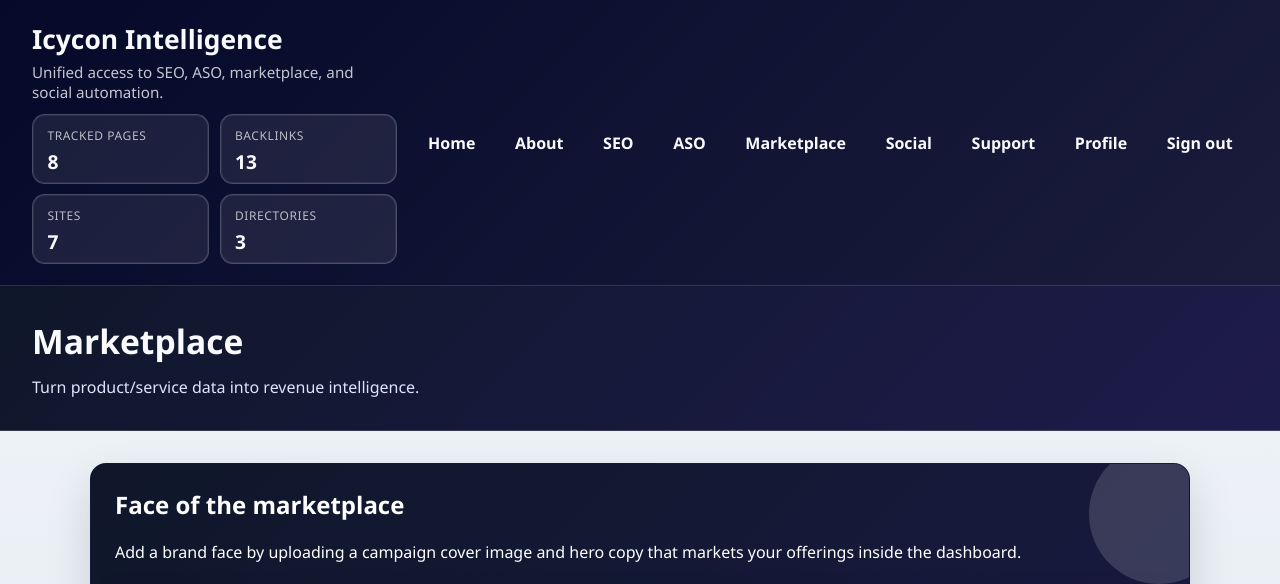
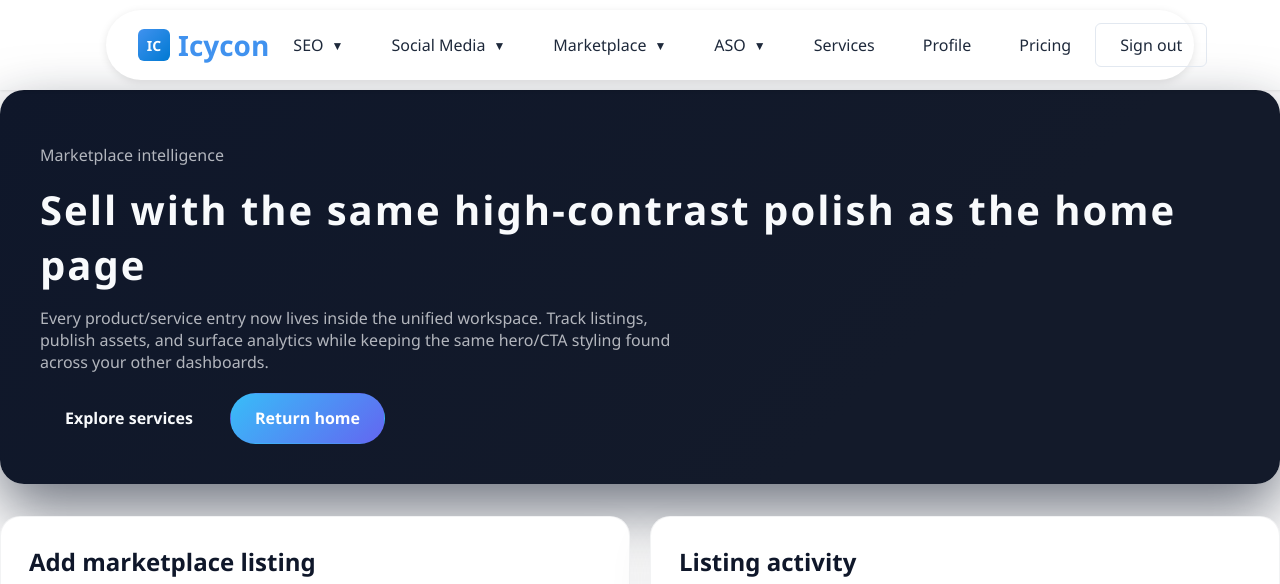
Before and after one commit to theomarutla-commits/icycon, a Django app: page /marketplace/dashboard/ in a window 1280 px wide. Shown: the top 584 px of the page. Run offline with Django 4.2, Linux system fonts and the light colour scheme; a user stored in the database is signed in; data comes from the database, SQL or seed files in the repository; both versions use the stored data as it was after the commit; tables that the repository leaves empty hold one stand-in row (values such as "Sample post").

Commit message:
final-changes-to-face-before-meet

```diff
--- /dev/null
+++ b/accounts/management/__init__.py
@@ -0,0 +1 @@
+"""Management utilities for the accounts app."""
--- /dev/null
+++ b/accounts/management/commands/__init__.py
@@ -0,0 +1 @@
+"""Management commands provided by the accounts app."""
--- a/marketplace/templates/marketplace/dashboard.html
+++ b/marketplace/templates/marketplace/dashboard.html
@@ -1,281 +1,257 @@
-<!DOCTYPE html>
-<html lang="en">
-  <head>
-    <meta charset="utf-8" />
-    <meta name="viewport" content="width=device-width, initial-scale=1" />
-    <title>Marketplace</title>
-    <script crossorigin src="https://unpkg.com/react@18/umd/react.development.js"></script>
-    <script crossorigin src="https://unpkg.com/react-dom@18/umd/react-dom.development.js"></script>
-    <script src="https://unpkg.com/@babel/standalone/babel.min.js"></script>
+{% extends 'accounts/base.html' %}
+{% load static %}
+
+{% block title %}Marketplace Intelligence{% endblock %}
+
+{% block extra_css %}
 <style>
-      :root {
-        font-family: 'Segoe UI', system-ui, sans-serif;
-        background: #f1f5f9;
-        color: #0f172a;
-      }
-
-      body {
-        margin: 0;
-        min-height: 100vh;
-        background: linear-gradient(180deg, #f1f5f9, #e2e8f0);
-      }
-
   .marketplace-hero {
-        background: linear-gradient(135deg, #0f172a, #1e1b4b);
+    background: linear-gradient(135deg, #0f172a, #131a2a 70%);
+    border-radius: 1.5rem;
+    padding: 2.5rem;
     color: #f8fafc;
-        padding: 2rem;
-        border-bottom: 1px solid rgba(248, 250, 252, 0.15);
-        display: flex;
-        align-items: center;
-        justify-content: space-between;
-        flex-wrap: wrap;
-        gap: 1rem;
+    box-shadow: 0 25px 60px rgba(15, 23, 42, 0.6);
+    margin-bottom: 2rem;
   }
 
   .marketplace-hero h1 {
     margin: 0;
-        font-size: 2.1rem;
+    font-size: 2.5rem;
+    letter-spacing: 0.05em;
   }
 
   .marketplace-hero p {
-        margin: 0.75rem 0 0;
-        color: #dbe4ff;
-        max-width: 600px;
+    color: rgba(248, 250, 252, 0.7);
+    max-width: 640px;
+    margin-top: 0.9rem;
   }
 
-      @media (max-width: 720px) {
-        .marketplace-hero {
-          justify-content: center;
-          text-align: center;
-        }
-      }
-      main {
-        padding: 2rem;
+  .cta-row {
+    margin-top: 1.25rem;
+    display: flex;
+    flex-wrap: wrap;
+    gap: 0.75rem;
   }
 
-      .marketplace {
+  .cta-row .cta-btn {
+    border-radius: 999px;
+    padding: 0.85rem 1.5rem;
+    text-decoration: none;
+    font-weight: 600;
+    border: 1px solid transparent;
+  }
+
+  .cta-primary {
+    background: linear-gradient(135deg, #38bdf8, #6366f1);
+    color: #fff;
+  }
+
+  .cta-secondary {
+    border-color: rgba(248, 250, 252, 0.5);
+    color: #f8fafc;
+  }
+
+  .panel-grid {
     display: grid;
     grid-template-columns: repeat(auto-fit, minmax(280px, 1fr));
-        gap: 1rem;
+    gap: 1.25rem;
+    margin-bottom: 2rem;
   }
 
-      .card {
-        background: #ffffff;
-        border-radius: 1rem;
-        padding: 1.5rem;
-        box-shadow: 0 20px 45px rgba(15, 23, 42, 0.15);
-        border: 1px solid rgba(15, 23, 42, 0.08);
+  .panel {
+    background: #fff;
+    border-radius: 1.25rem;
+    padding: 1.75rem;
+    box-shadow: 0 20px 45px rgba(15, 23, 42, 0.08);
+    border: 1px solid rgba(15, 23, 42, 0.05);
   }
 
-      h2 {
+  .panel h2 {
     margin-top: 0;
+    margin-bottom: 0.75rem;
   }
 
-      label {
-        font-size: 0.9rem;
-        font-weight: 600;
-        margin-bottom: 0.3rem;
-        display: block;
+  .panel input,
+  .panel textarea,
+  .panel select {
+    width: 100%;
+    border-radius: 0.8rem;
+    border: 1px solid rgba(15, 23, 42, 0.2);
+    padding: 0.75rem 1rem;
+    margin-bottom: 0.85rem;
+    font-size: 0.95rem;
   }
 
-      input,
-      textarea,
-      select {
-        width: 100%;
-        border-radius: 0.65rem;
-        border: 1px solid #cbd5f5;
-        padding: 0.65rem;
-        margin-bottom: 0.8rem;
-        background: #f8fafc;
+  .panel textarea {
+    min-height: 100px;
   }
 
-      textarea {
-        min-height: 90px;
-      }
-
-      button {
-        background: #6366f1;
-        color: white;
+  .panel button {
     border: none;
-        padding: 0.7rem 1.3rem;
-        border-radius: 0.75rem;
+    border-radius: 999px;
+    padding: 0.85rem 1.5rem;
+    background: linear-gradient(135deg, #38bdf8, #6366f1);
+    color: #fff;
     font-weight: 700;
     cursor: pointer;
   }
 
-      button:disabled {
-        opacity: 0.5;
-        cursor: not-allowed;
-      }
-
-      ul {
+  .listing-feed {
     list-style: none;
+    margin: 0;
     padding: 0;
-        margin: 0;
     display: flex;
     flex-direction: column;
     gap: 0.75rem;
   }
 
-      li {
-        padding-bottom: 0.5rem;
-        border-bottom: 1px solid #e2e8f0;
+  .listing-feed li {
+    border: 1px solid rgba(15, 23, 42, 0.08);
+    padding: 0.85rem 1rem;
+    border-radius: 0.85rem;
+    background: rgba(244, 248, 255, 0.75);
+  }
+
+  .listing-feed strong {
+    display: block;
   }
 
   .status {
+    font-size: 0.9rem;
     color: #0f172a;
-        font-size: 0.85rem;
+  }
+
+  .status.error {
+    color: #ef4444;
   }
 </style>
-  </head>
-  <body>
-    {% include 'shared/dashboard_header.html' %}
+{% endblock %}
+
+{% block content %}
 <section class="marketplace-hero">
-      <div>
-        <h1>Marketplace</h1>
-        <p>Turn product/service data into revenue intelligence.</p>
+  <p class="eyebrow">Marketplace intelligence</p>
+  <h1>Sell with the same high-contrast polish as the home page</h1>
+  <p>Every product/service entry now lives inside the unified workspace. Track listings, publish assets, and surface analytics while keeping the same hero/CTA styling found across your other dashboards.</p>
+  <div class="cta-row">
+    <a href="{% url 'accounts:services' %}" class="cta-btn cta-secondary">Explore services</a>
+    <a href="{% url 'accounts:home' %}" class="cta-btn cta-primary">Return home</a>
   </div>
 </section>
-    <section style="margin:2rem auto;max-width:1100px;display:grid;grid-template-columns:repeat(auto-fit,minmax(280px,1fr));gap:1rem;">
-      <article class="card" style="background:linear-gradient(135deg,#0f172a,#1e1b4b);color:#fff;position:relative;overflow:hidden;">
-        <div style="position:absolute;right:-40px;top:-20px;width:140px;height:140px;border-radius:50%;background:rgba(248,250,252,0.15);"></div>
-        <div>
-          <h2>Face of the marketplace</h2>
-          <p>Add a brand face by uploading a campaign cover image and hero copy that markets your offerings inside the dashboard.</p>
+
+<div class="panel-grid">
+  <section class="panel">
+    <h2>Add marketplace listing</h2>
+    <label for="listing-name">Name</label>
+    <input id="listing-name" type="text" placeholder="Product or service name" />
+    <label for="listing-kind">Kind</label>
+    <select id="listing-kind">
+      <option value="product">Product</option>
+      <option value="service">Service</option>
+    </select>
+    <label for="listing-price">Price</label>
+    <input id="listing-price" type="text" placeholder="49.00" />
+    <label for="listing-description">Description</label>
+    <textarea id="listing-description" placeholder="Describe the value proposition"></textarea>
+    <button id="save-listing-btn">Save listing</button>
+    <p class="status" id="listing-status"></p>
+  </section>
+  <section class="panel">
+    <h2>Listing activity</h2>
+    <ul class="listing-feed" id="listing-feed"></ul>
+    <p class="status" id="feed-status"></p>
+  </section>
 </div>
-        <div style="margin-top:1.5rem;">
-          <img src="https://images.unsplash.com/photo-1521572163474-6864f9cf17ab?auto=format&fit=crop&w=400&q=80" alt="Campaign hero" style="width:100%;border-radius:0.85rem;box-shadow:0 10px 25px rgba(15,23,42,0.35);" />
+
+<section class="panel">
+  <h2>Revenue snapshot</h2>
+  <p>Monthly revenue, conversion lift, and listing coverage metrics display here once you seed the dummy data.</p>
+  <div class="cta-row">
+    <a href="{% url 'ico:dashboard' %}" class="cta-btn cta-secondary">Launch SEO dashboard</a>
+    <a href="{% url 'aso:dashboard' %}" class="cta-btn cta-primary">Open ASO overview</a>
   </div>
-      </article>
 </section>
-    <main>
-      <div id="marketplace-app"></div>
-    </main>
+{% endblock %}
 
-    {% verbatim %}
-    <script type="text/babel">
-      const { useState, useEffect } = React;
+{% block extra_js %}
+<script>
   const ROOT = '/marketplace/api/products/';
 
-      function MarketplaceApp() {
-        const [products, setProducts] = useState([]);
-        const [form, setForm] = useState({
-          name: '',
-          kind: 'product',
-          price: '',
-          description: '',
-        });
-        const [status, setStatus] = useState('');
-        const [busy, setBusy] = useState(false);
+  const listingStatus = document.getElementById('listing-status');
+  const feedStatus = document.getElementById('feed-status');
+  const listingFeed = document.getElementById('listing-feed');
+  const listingBtn = document.getElementById('save-listing-btn');
 
-        const loadProducts = () =>
+  const fetchListings = () =>
     fetch(ROOT)
-            .then((response) => response.json())
-            .then((data) => setProducts(data.products || []))
-            .catch(() => setStatus('Unable to load entries.'));
-
-        useEffect(() => {
-          loadProducts();
-        }, []);
-
-        const handleCreate = () => {
-          if (!form.name || !form.price) {
-            setStatus('Name and price are required.');
+      .then((res) => res.json())
+      .then((data) => {
+        const products = data.products || [];
+        if (!products.length) {
+          listingFeed.innerHTML = '<li>No listings yet.</li>';
+          feedStatus.textContent = '';
           return;
         }
-          setBusy(true);
+        listingFeed.innerHTML = products
+          .map(
+            (product) => `
+              <li>
+                <strong>${product.name}</strong>
+                <span>${product.kind} · $${product.price}</span>
+              </li>
+            `,
+          )
+          .join('');
+        feedStatus.textContent = `${products.length} listing${products.length === 1 ? '' : 's'} available`;
+      })
+      .catch(() => {
+        listingFeed.innerHTML = '<li>Unable to load listings.</li>';
+        feedStatus.textContent = 'Refresh the page to try again.';
+      });
+
+  const getCsrf = () => document.cookie.match(/csrftoken=([^;]+)/)?.[1] || '';
+
+  listingBtn.addEventListener('click', () => {
+    listingStatus.textContent = '';
+    const payload = {
+      name: document.getElementById('listing-name').value,
+      kind: document.getElementById('listing-kind').value,
+      price: document.getElementById('listing-price').value,
+      description: document.getElementById('listing-description').value,
+    };
+    if (!payload.name || !payload.price) {
+      listingStatus.textContent = 'Name and price are required.';
+      return;
+    }
+    listingBtn.disabled = true;
     fetch(ROOT, {
       method: 'POST',
       headers: {
         'Content-Type': 'application/json',
-              'X-CSRFToken': document.cookie.match(/csrftoken=([^;]+)/)?.[1] || '',
+        'X-CSRFToken': getCsrf(),
       },
-            body: JSON.stringify(form),
+      body: JSON.stringify(payload),
     })
-            .then((response) => {
-              if (!response.ok) throw new Error('Failed');
-              return response.json();
+      .then((res) => {
+        if (!res.ok) throw new Error('Failed to save listing.');
+        return res.json();
       })
       .then(() => {
-              setForm({ name: '', kind: 'product', price: '', description: '' });
-              loadProducts();
+        document.getElementById('listing-name').value = '';
+        document.getElementById('listing-price').value = '';
+        document.getElementById('listing-description').value = '';
+        listingStatus.textContent = 'Listing saved.';
+        fetchListings();
       })
-            .catch(() => setStatus('Unable to save item.'))
-            .finally(() => setBusy(false));
-        };
+      .catch(() => {
+        listingStatus.textContent = 'Unable to save listing.';
+      })
+      .finally(() => {
+        listingBtn.disabled = false;
+      });
+  });
 
-        const totalRevenue = products.reduce((sum, product) => sum + parseFloat(product.revenue || 0), 0);
-        const highest = products.reduce((best, product) => {
-          if (!best || parseFloat(product.revenue || 0) > parseFloat(best.revenue || 0)) {
-            return product;
-          }
-          return best;
-        }, null);
-
-        return (
-          <>
-            <section className="card" style={{ margin: '0 0 1rem 0' }}>
-              <h2>Performance recap</h2>
-              <p className="status">
-                {products.length
-                  ? `${products.length} items · $${totalRevenue.toFixed(2)} total revenue`
-                  : 'No products tracked yet.'}
-              </p>
-              {highest && (
-                <p>
-                  Top performer: <strong>{highest.name}</strong> · Revenue: ${highest.revenue} · Sales: {highest.sales_count}
-                </p>
-              )}
-            </section>
-            <div className="marketplace">
-            <section className="card">
-              <h2>Create product/service</h2>
-              <label>Name</label>
-              <input value={form.name} onChange={(e) => setForm({ ...form, name: e.target.value })} />
-              <label>Kind</label>
-              <select value={form.kind} onChange={(e) => setForm({ ...form, kind: e.target.value })}>
-                <option value="product">Product</option>
-                <option value="service">Service</option>
-              </select>
-              <label>Price</label>
-              <input
-                type="number"
-                step="0.01"
-                value={form.price}
-                onChange={(e) => setForm({ ...form, price: e.target.value })}
-              />
-              <label>Description</label>
-              <textarea
-                value={form.description}
-                onChange={(e) => setForm({ ...form, description: e.target.value })}
-              />
-              <div className="form-actions">
-                <button disabled={busy} onClick={handleCreate}>
-                  {busy ? 'Saving…' : 'Create'}
-                </button>
-              </div>
-              {status && <p className="status">{status}</p>}
-            </section>
-            <section className="card">
-              <h2>Products & services</h2>
-              <p className="status">{products.length ? `${products.length} tracked` : 'No items yet'}</p>
-              <ul>
-                {products.map((product) => (
-                  <li key={product.id}>
-                    <strong>{product.name}</strong> · {product.kind}
-                    <div>
-                      Price: ${product.price} · Sales: {product.sales_count} · Revenue: ${product.revenue}
-                    </div>
-                  </li>
-                ))}
-              </ul>
-            </section>
-          </div>
-        );
-      }
-
-      ReactDOM.createRoot(document.getElementById('marketplace-app')).render(<MarketplaceApp />);
+  document.addEventListener('DOMContentLoaded', () => {
+    fetchListings();
+  });
 </script>
-    {% endverbatim %}
-  </body>
-</html>
+{% endblock %}
```
Also changed, not shown: accounts/management/commands/seed_dummy_data.py (added, +256 -0 lines), db.sqlite3. Lines whose indentation alone changed are shown as unchanged.
